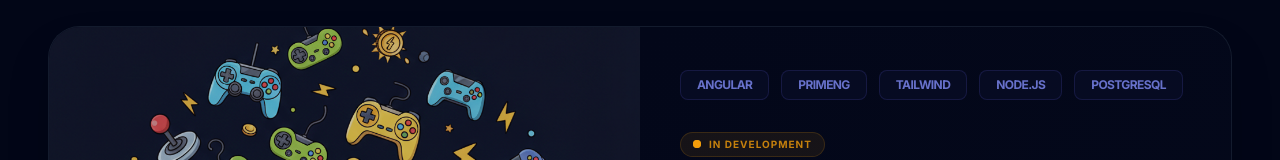
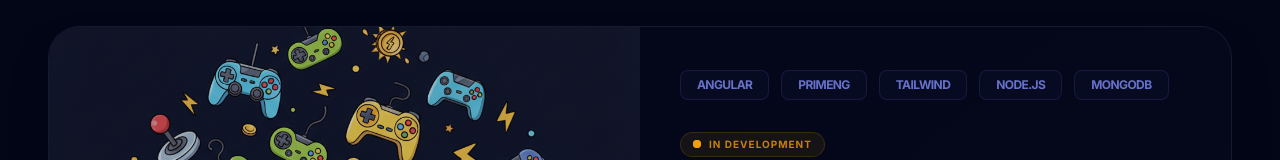
Before and after one commit to giannistsipos97/my-capstone-portfolio, an Angular app: page /projects in a window 1280 px wide. Shown: the part 320-480 px from the top of the page. Built offline with nearby package versions, Linux system fonts and the light colour scheme.

Commit message:
change wrong database in one of the projects

```diff
--- a/src/app/features/projects/projects.component.ts
+++ b/src/app/features/projects/projects.component.ts
@@ -15,7 +15,7 @@ export class ProjectsComponent {
         'GameTime is a personal game-tracking web application that helps users organize their gaming backlog and monitor their progress across different games. The app allows users to: Add games to their personal library Track games as Currently Playing, Completed, or Unplayed View detailed game information and progress status.',
       status: 'development',
       image: 'images/background_image.png',
-      tags: ['Angular', 'PrimeNG', 'Tailwind', 'Node.js', 'PostgreSQL'],
+      tags: ['Angular', 'PrimeNG', 'Tailwind', 'Node.js', 'MongoDB'],
       github: 'https://github.com/giannistsipos97/gametime-app.git', // Add your repo link
     },
   ];
```
